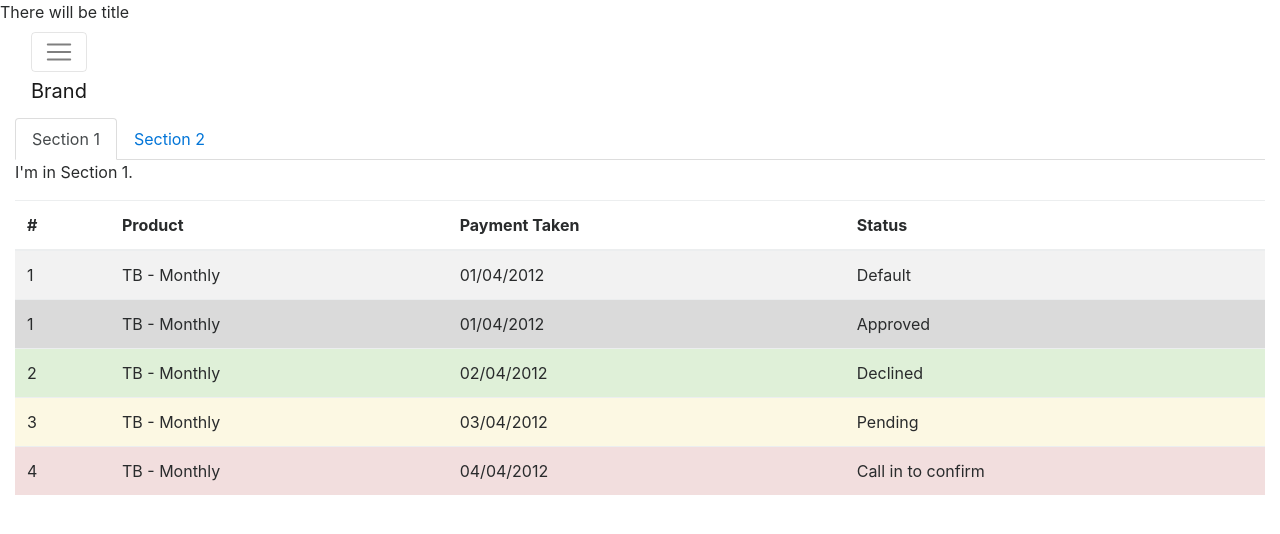
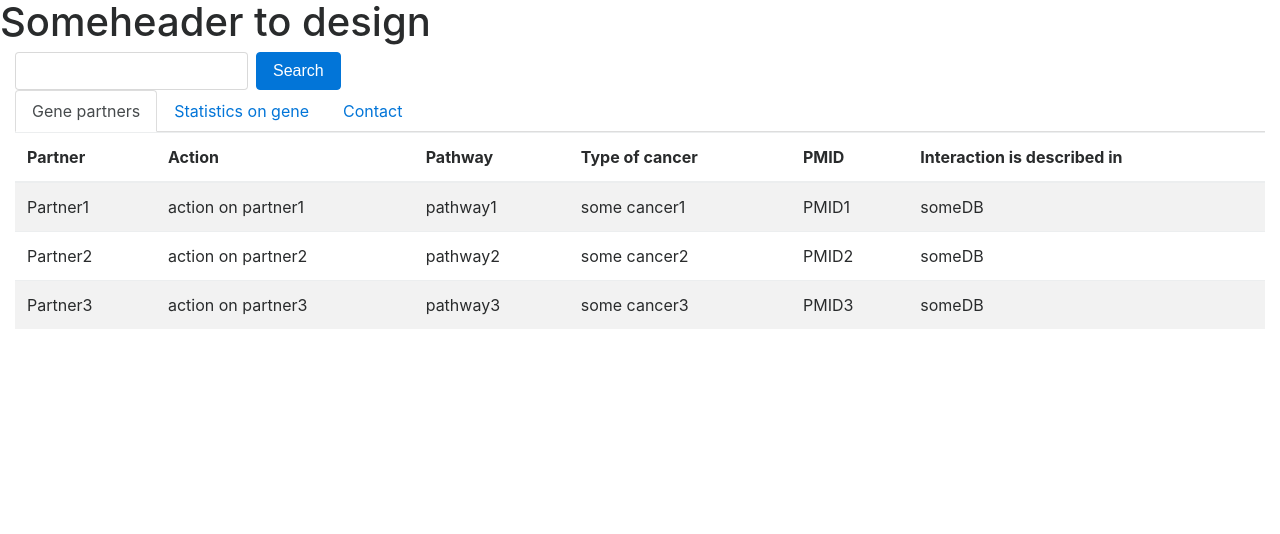
Before and after one commit to Tierprot/EMT, a Flask app: page / in a window 1280 px wide. Shown: the top 534 px of the page. Run offline with Flask 2, Linux system fonts and the light colour scheme; some libraries are stand-ins or nearby versions.

Commit message:
db_interface prototype

```diff
--- a/DB_interface/app.py
+++ b/DB_interface/app.py
@@ -1,6 +1,37 @@
 from flask import Flask, render_template, request, redirect, url_for, jsonify
+from table_creation import make_table
+
+
 app = Flask(__name__)
+
+partners = {
+                "gene1":{
+                    "Partner": "Partner1",
+                    "Action": "action on partner1",
+                    "PMID": "PMID1",
+                    "Interaction is described in": "someDB",
+                    "Pathway": "pathway1",
+                    "Type of cancer":"some cancer1"
+                },
+                "gene2":{
+                    "Partner": "Partner2",
+                    "Action": "action on partner2",
+                    "PMID": "PMID2",
+                    "Interaction is described in": "someDB",
+                    "Pathway": "pathway2",
+                    "Type of cancer":"some cancer2"
+                },
+                "gene3":{
+                    "Partner": "Partner3",
+                    "Action": "action on partner3",
+                    "PMID": "PMID3",
+                    "Interaction is described in": "someDB",
+                    "Pathway": "pathway3",
+                    "Type of cancer":"some cancer3"
+                }
+            }
+
 
 @app.route("/")
 def hello():
-    return render_template('index.html')
+    return render_template('main.html', test_data = make_table(partners))
--- /dev/null
+++ b/DB_interface/table_creation.py
@@ -0,0 +1,104 @@
+'''<table>
+    <thead>
+        <tr>
+            <th>
+            </th>
+            <th>
+            </th>
+        </tr>
+    </thead>
+    <tbody>
+        <tr>
+            <th>
+            </th>
+            <th>
+            </th>
+        </tr>
+    </tbody>
+</table>
+'''
+
+CONSTANT_ORDER = ['Partner', 'Action', 'Pathway', 'Type of cancer', 'PMID', 'Interaction is described in']
+
+
+def th_decorator(func):
+    '''
+    input:
+        {
+            "Partner": "gene_name",
+            "Action": "action on gene",
+            "PMID": "PMID",
+            "Interaction is described in": "someDB",
+            "Pathway": "interaction",
+            "Type of cancer":"some cancer"
+        }
+    '''
+
+    def func_wrapper(gene_data, headers_order=CONSTANT_ORDER):
+        if type(gene_data)==dict:
+            return ' '.join(['<td>'+func(gene_data[col_name])+'</td>' for col_name in CONSTANT_ORDER])
+        else:
+            return '<th>'+func(gene_data)+'</th>'
+    return func_wrapper
+
+def tr_decorate(func):
+    def func_wrapper(data):
+        table_row=''
+        if type(data)==dict:
+            for partner in data:
+                row = func(data[partner])
+                table_row+='<tr>'+row+'</tr>'
+            return table_row
+        else:
+            for item in data:
+                row = func(item)
+                table_row+=row
+            return '<tr>'+table_row+'</tr>'
+    return func_wrapper
+
+
+
+@tr_decorate
+@th_decorator
+def arrange_table(somedata):
+    return somedata
+
+partners = {
+                "gene1":{
+                    "Partner": "Partner1",
+                    "Action": "action on partner1",
+                    "PMID": "PMID1",
+                    "Interaction is described in": "someDB",
+                    "Pathway": "pathway1",
+                    "Type of cancer":"some cancer1"
+                },
+                "gene2":{
+                    "Partner": "Partner2",
+                    "Action": "action on partner2",
+                    "PMID": "PMID2",
+                    "Interaction is described in": "someDB",
+                    "Pathway": "pathway2",
+                    "Type of cancer":"some cancer2"
+                },
+                "gene3":{
+                    "Partner": "Partner3",
+                    "Action": "action on partner3",
+                    "PMID": "PMID3",
+                    "Interaction is described in": "someDB",
+                    "Pathway": "pathway3",
+                    "Type of cancer":"some cancer3"
+                }
+            }
+
+@tr_decorate
+@th_decorator
+def make_row(data):
+    return data
+
+def make_table(data, headers=CONSTANT_ORDER):
+    header = '<thead>'+make_row(headers)+'</thead>'
+    body = '<tbody>'+make_row(data)+'</tbody>'
+    return '<table class="table table-striped table-hover">'+header+body+'</table>'
+
+if __name__ == '__main__':
+    print(make_table(partners))
--- /dev/null
+++ b/DB_interface/templates/layout.html
@@ -0,0 +1,34 @@
+<!DOCTYPE html>
+<html lang="en">
+   <head>
+     <meta charset="utf-8">
+     <meta http-equiv="X-UA-Compatible" content="IE=edge">
+     <meta name="viewport" content="width=device-width, initial-scale=1">
+     <link href="{{ url_for('static', filename='css/bootstrap.min.css')}}" rel="stylesheet">
+     <link href="{{ url_for('static', filename='css/style.css')}}" rel="stylesheet">
+     {% block title %}
+         There will be title
+     {% endblock %}
+   </head>
+   <body>
+
+   <div class="container-fluid">
+	   <div class="row">
+		     <div class="col-md-12">
+			         {% block navbar %}
+                    place for navbar
+               {% endblock %}
+
+			         {% block tabs %}
+                    place for tabs
+               {% endblock%}
+		     </div>
+	    </div>
+    </div>
+
+    <script src="https://npmcdn.com/tether@1.2.4/dist/js/tether.min.js"></script>
+    <script src="{{ url_for('static', filename='js/jquery.min.js') }}"></script>
+    <script src="{{ url_for('static', filename='js/bootstrap.min.js') }}"></script>
+    <script src="{{ url_for('static', filename='js/scripts.js') }}"></script>
+  </body>
+</html>
--- a/DB_interface/templates/main.html
+++ b/DB_interface/templates/main.html
@@ -1,185 +1,38 @@
-<!DOCTYPE html>
-<html lang="en">
-  <head>
-    <meta charset="utf-8">
-    <meta http-equiv="X-UA-Compatible" content="IE=edge">
-    <meta name="viewport" content="width=device-width, initial-scale=1">
+{% extends "layout.html" %}
+      {% block title %}
+          <div>
+                <h1>Someheader to design</h1>
+          </div>
+      {% endblock %}
 
-    <title>Bootstrap 4, from LayoutIt!</title>
-
-    <meta name="description" content="Source code generated using layoutit.com">
-    <meta name="author" content="LayoutIt!">
-
-    <link href="css/bootstrap.min.css" rel="stylesheet">
-    <link href="css/style.css" rel="stylesheet">
-
-  </head>
-  <body>
-
-    <div class="container-fluid">
-	<div class="row">
-		<div class="col-md-12">
-			<nav class="navbar navbar-expand-lg navbar-light bg-light navbar-dark bg-dark">
-
-				<button class="navbar-toggler" type="button" data-toggle="collapse" data-target="#bs-example-navbar-collapse-1">
-					<span class="navbar-toggler-icon"></span>
-				</button> <a class="navbar-brand" href="#">Brand</a>
-				<div class="collapse navbar-collapse" id="bs-example-navbar-collapse-1">
-					<ul class="navbar-nav">
-						<li class="nav-item active">
-							 <a class="nav-link" href="#">Link <span class="sr-only">(current)</span></a>
-						</li>
-						<li class="nav-item">
-							 <a class="nav-link" href="#">Link</a>
-						</li>
-						<li class="nav-item dropdown">
-							 <a class="nav-link dropdown-toggle" href="http://example.com" id="navbarDropdownMenuLink" data-toggle="dropdown">Dropdown link</a>
-							<div class="dropdown-menu" aria-labelledby="navbarDropdownMenuLink">
-								 <a class="dropdown-item" href="#">Action</a> <a class="dropdown-item" href="#">Another action</a> <a class="dropdown-item" href="#">Something else here</a>
-								<div class="dropdown-divider">
-								</div> <a class="dropdown-item" href="#">Separated link</a>
-							</div>
-						</li>
-					</ul>
-					<form class="form-inline">
+      {% block navbar %}
+      <form class="form-inline">
 						<input class="form-control mr-sm-2" type="text">
 						<button class="btn btn-primary my-2 my-sm-0" type="submit">
 							Search
 						</button>
-					</form>
-					<ul class="navbar-nav ml-md-auto">
-						<li class="nav-item active">
-							 <a class="nav-link" href="#">Link <span class="sr-only">(current)</span></a>
-						</li>
-						<li class="nav-item dropdown">
-							 <a class="nav-link dropdown-toggle" href="http://example.com" id="navbarDropdownMenuLink" data-toggle="dropdown">Dropdown link</a>
-							<div class="dropdown-menu dropdown-menu-right" aria-labelledby="navbarDropdownMenuLink">
-								 <a class="dropdown-item" href="#">Action</a> <a class="dropdown-item" href="#">Another action</a> <a class="dropdown-item" href="#">Something else here</a>
-								<div class="dropdown-divider">
-								</div> <a class="dropdown-item" href="#">Separated link</a>
-							</div>
-						</li>
-					</ul>
-				</div>
-			</nav>
+			</form>
+      {% endblock %}
+
+      {% block tabs%}
 			<div class="tabbable" id="tabs-635030">
-				<ul class="nav nav-tabs">
-					<li class="nav-item">
-						<a class="nav-link active show" href="#tab1" data-toggle="tab">Section 1</a>
-					</li>
-					<li class="nav-item">
-						<a class="nav-link" href="#tab2" data-toggle="tab">Section 2</a>
-					</li>
-				</ul>
-				<div class="tab-content">
-					<div class="tab-pane active" id="panel-942138">
-						<p>
-							I'm in Section 1.
-						</p>
-					</div>
-					<div class="tab-pane" id="tab2">
-						<p>
-							Howdy, I'm in Section 2.
-						</p>
-					</div>
-				</div>
+        <ul class="nav nav-tabs" id="myTab" role="tablist">
+          <li class="nav-item">
+            <a class="nav-link active" id="home-tab" data-toggle="tab" href="#home" role="tab" aria-controls="home" aria-selected="true">Gene partners</a>
+          </li>
+          <li class="nav-item">
+            <a class="nav-link" id="profile-tab" data-toggle="tab" href="#profile" role="tab" aria-controls="profile" aria-selected="false">Statistics on gene</a>
+          </li>
+          <li class="nav-item">
+            <a class="nav-link" id="contact-tab" data-toggle="tab" href="#contact" role="tab" aria-controls="contact" aria-selected="false">Contact</a>
+          </li>
+        </ul>
+        <div class="tab-content" id="myTabContent">
+          <div class="tab-pane fade show active" id="home" role="tabpanel" aria-labelledby="home-tab"> {{test_data|safe}}</div>
+          <div class="tab-pane fade" id="profile" role="tabpanel" aria-labelledby="profile-tab"> some graphs</div>
+          <div class="tab-pane fade" id="contact" role="tabpanel" aria-labelledby="contact-tab"> e-mails </div>
+        </div>
 			</div>
-			<table class="table table-striped table-hover">
-				<thead>
-					<tr>
-						<th>
-							#
-						</th>
-						<th>
-							Product
-						</th>
-						<th>
-							Payment Taken
-						</th>
-						<th>
-							Status
-						</th>
-					</tr>
-				</thead>
-				<tbody>
-					<tr>
-						<td>
-							1
-						</td>
-						<td>
-							TB - Monthly
-						</td>
-						<td>
-							01/04/2012
-						</td>
-						<td>
-							Default
-						</td>
-					</tr>
-					<tr class="table-active">
-						<td>
-							1
-						</td>
-						<td>
-							TB - Monthly
-						</td>
-						<td>
-							01/04/2012
-						</td>
-						<td>
-							Approved
-						</td>
-					</tr>
-					<tr class="table-success">
-						<td>
-							2
-						</td>
-						<td>
-							TB - Monthly
-						</td>
-						<td>
-							02/04/2012
-						</td>
-						<td>
-							Declined
-						</td>
-					</tr>
-					<tr class="table-warning">
-						<td>
-							3
-						</td>
-						<td>
-							TB - Monthly
-						</td>
-						<td>
-							03/04/2012
-						</td>
-						<td>
-							Pending
-						</td>
-					</tr>
-					<tr class="table-danger">
-						<td>
-							4
-						</td>
-						<td>
-							TB - Monthly
-						</td>
-						<td>
-							04/04/2012
-						</td>
-						<td>
-							Call in to confirm
-						</td>
-					</tr>
-				</tbody>
-			</table>
-		</div>
-	</div>
-</div>
-
-    <script src="js/jquery.min.js"></script>
-    <script src="js/bootstrap.min.js"></script>
-    <script src="js/scripts.js"></script>
+      {% endblock %}
   </body>
 </html>
```
